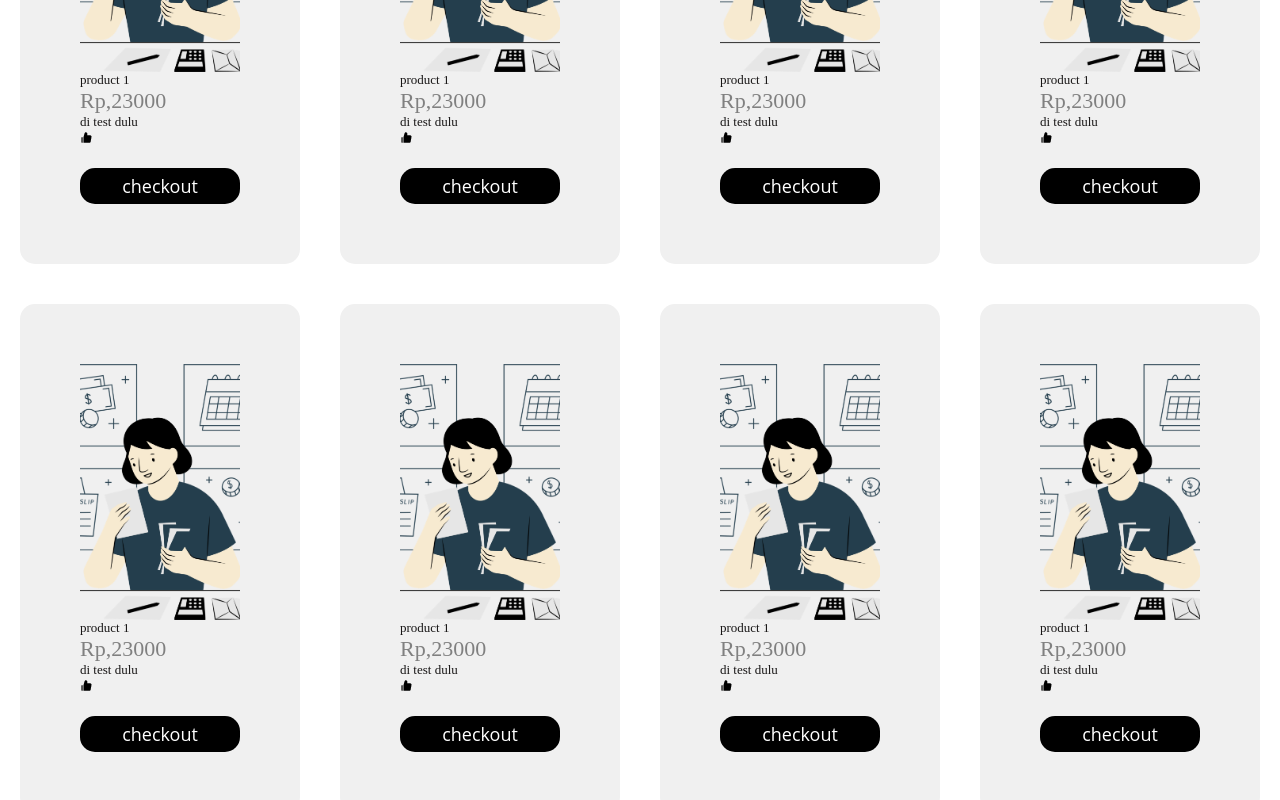
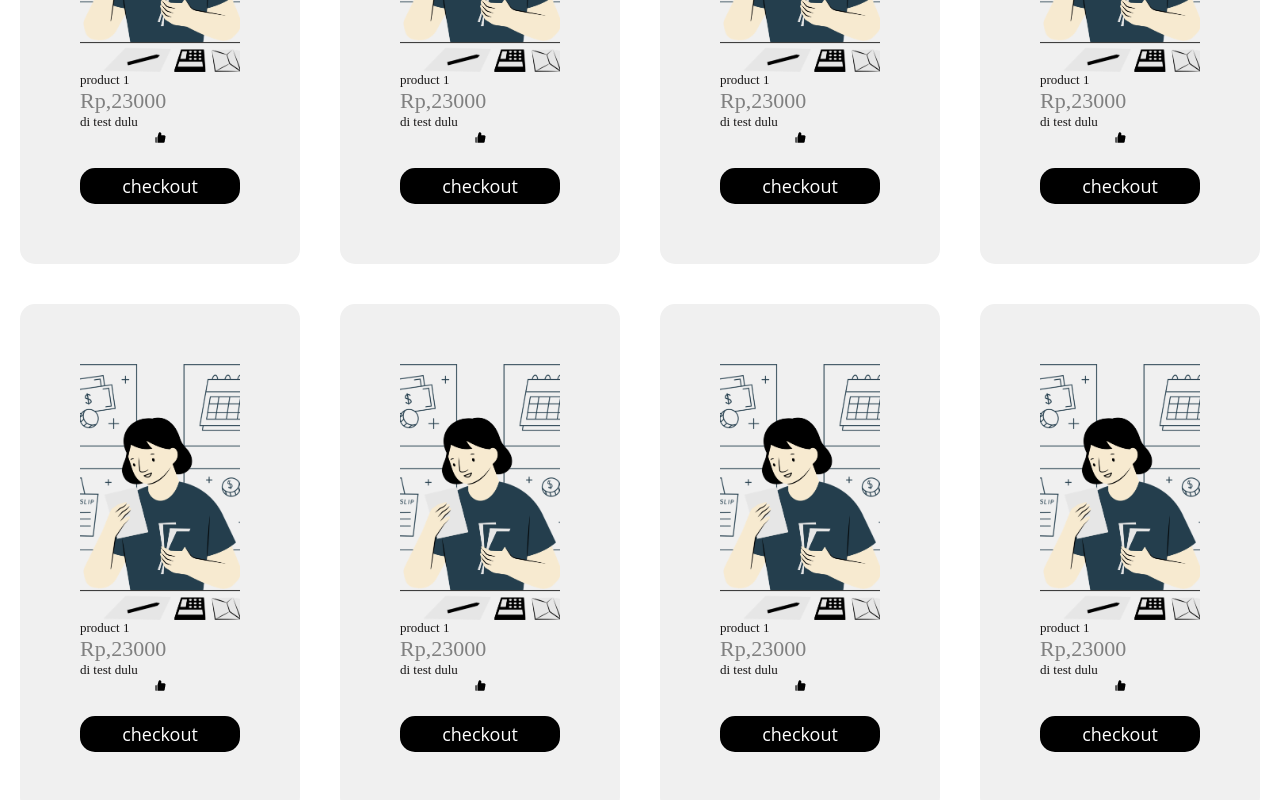
Before and after one commit to GalangYuhu0SecondAccount/studyCase-botcamp_genbox, a React (Vite) app: page /MyShopUi in a window 1280 px wide. Shown: the part 1660-2460 px from the top of the page. Built offline with nearby package versions, Linux system fonts and the light colour scheme.

Commit message:
fix: position icon and fungsi icon

```diff
--- a/src/components/productCatalog/productCatalog.jsx
+++ b/src/components/productCatalog/productCatalog.jsx
@@ -1,10 +1,10 @@
 import React from "react";
 import "../productCatalog/productCatalog.css";
-import {useSelector } from "react-redux";
+import { useSelector } from "react-redux";
 import ButtonCatalog from "./buttonCatalog";
 
 const ProductCatalog = () => {
-   const product = useSelector(state  => state.data.data)
+   const product = useSelector((state) => state.data.data);
 
    return (
       <div className="product-catalog">
@@ -14,8 +14,6 @@ const ProductCatalog = () => {
 
          {/* Create catalog product */}
          <div className="catalog-grid">
-
-
             {/* mapping data  */}
             {product.map((i) => (
                <div className="catalog-item" key={i.id}>
@@ -23,9 +21,9 @@ const ProductCatalog = () => {
                   <p className="name_product">{i.nameProduct}</p>
                   <p className="price">{i.price}</p>
                   <p className="desc">{i.description}</p>
-                  <p className="desc">
-                     <ButtonCatalog  />
-                     </p>
+                  <span className="icons">
+                    <p><ButtonCatalog /> </p>
+                  </span>
                   <button>checkout</button>
                </div>
             ))}
```
